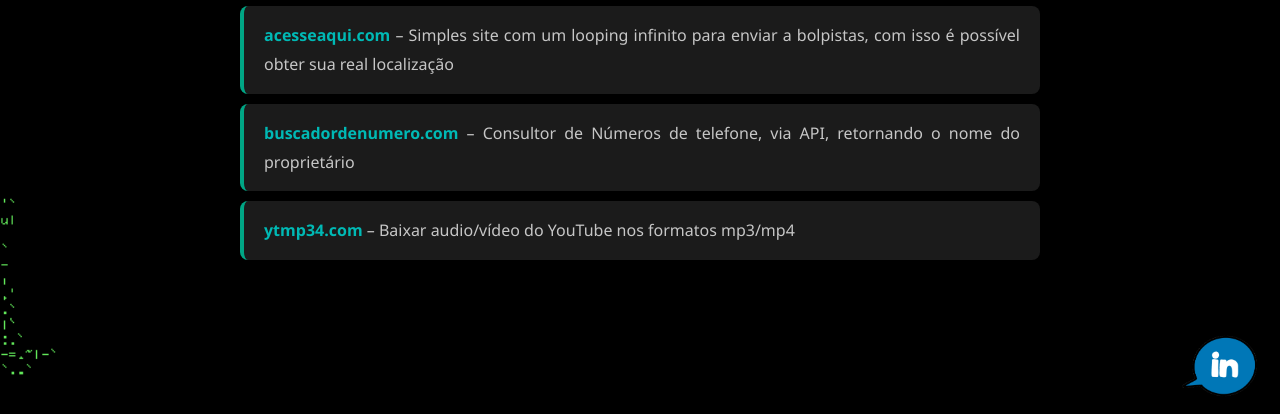
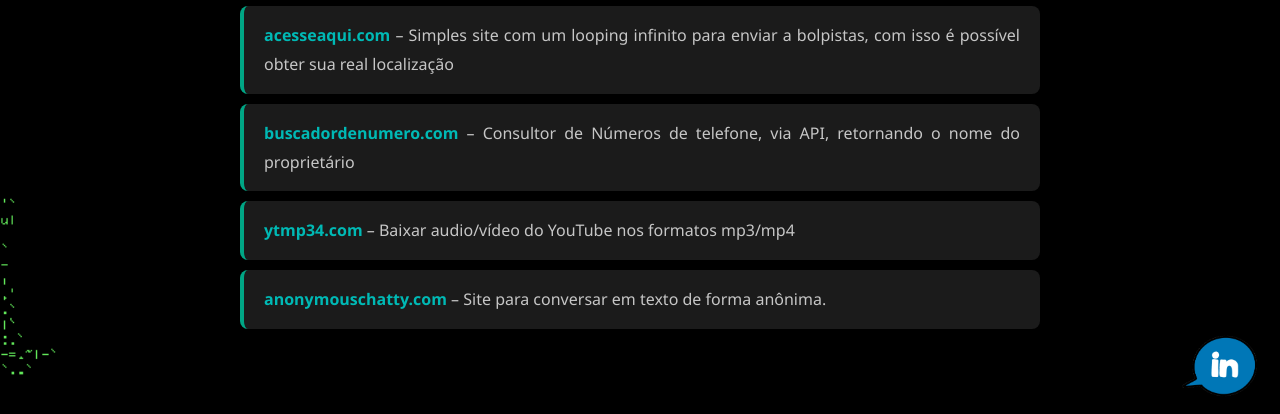
Before and after one commit to dadosneurais/portifolio, a Flask app: page / in a window 1280 px wide. Shown: the part 386-800 px from the top of the page. Run offline with Flask 3, Linux system fonts and the light colour scheme.

Commit message:
Update index.html

```diff
--- a/templates/index.html
+++ b/templates/index.html
@@ -16,8 +16,11 @@
     <li>
         <a href="https://buscadordenumero.onrender.com" target="_blank">buscadordenumero.com</a> – Consultor de Números de telefone, via API, retornando o nome do proprietário
     </li>
-        <li>
+    <li>
         <a href="https://ytmp34.onrender.com/" target="_blank">ytmp34.com</a> – Baixar audio/vídeo do YouTube nos formatos mp3/mp4
+    </li>
+    <li>
+        <a href="https://anonymouschatty.onrender.com//" target="_blank">anonymouschatty.com</a> – Site para conversar em texto de forma anônima.
     </li>
 </ul>
 
```
